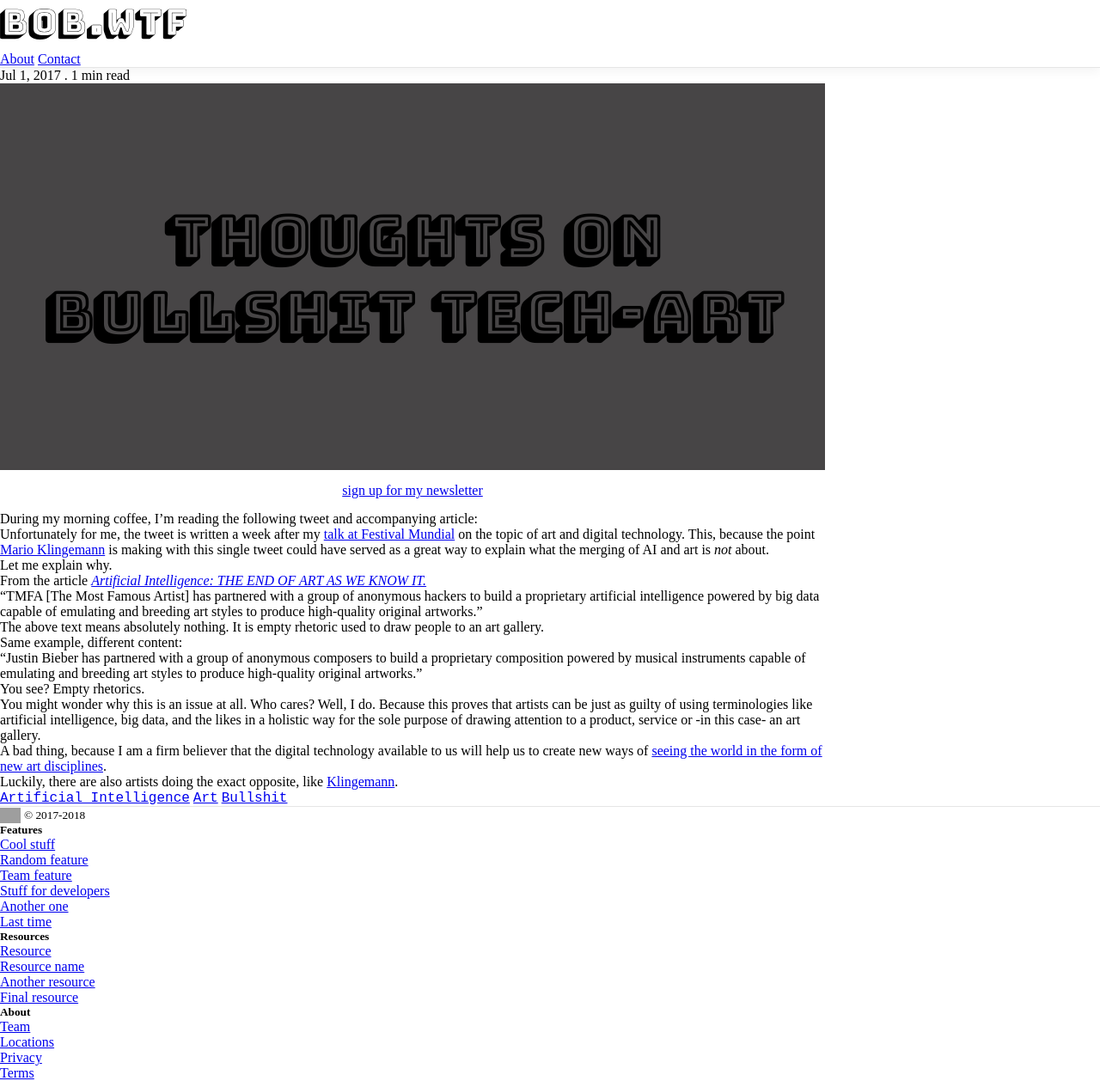
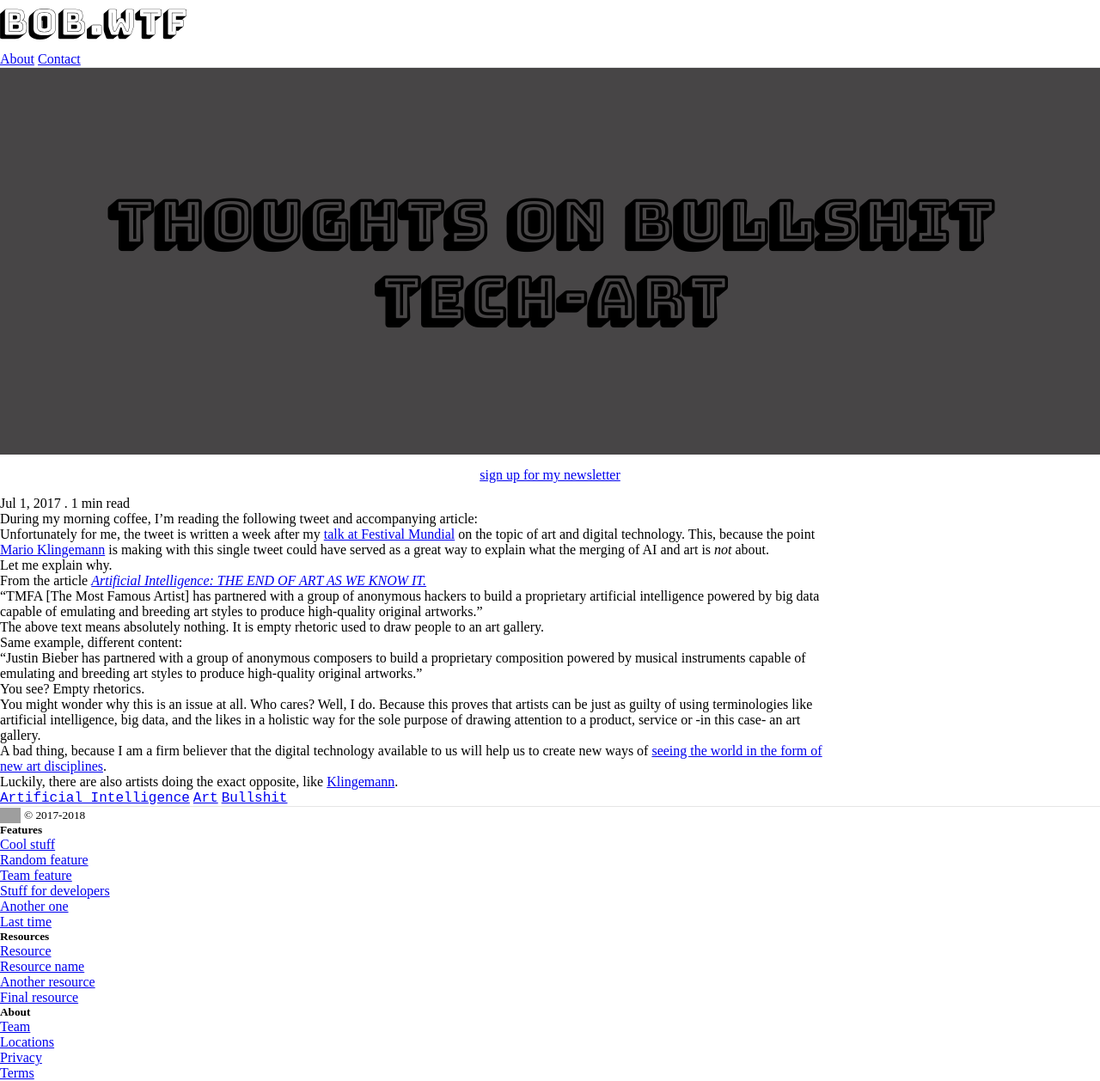
Before and after one commit to bobvanluijt/bobvanluijt.github.io, a Jekyll site: the page built from _posts/2017-07-01-thoughts-on-bullshit-tech-art.md, in a window 1280 px wide. Shown: the whole page at 86% size. Built offline with Jekyll 4.4.1, drawn with Linux system fonts in a browser that asks for light colours; nearby versions of some CDN libraries; comment, search, counter and statistics services are not loaded; grey boxes are pictures that could not be loaded.

Commit message:
#12 fixed img 100% background

```diff
--- a/_includes/header.html
+++ b/_includes/header.html
@@ -1,4 +1,4 @@
-<div class="d-flex flex-column flex-md-row align-items-center p-3 px-md-4 mb-3 bg-white border-bottom box-shadow">
+<div class="d-flex flex-column flex-md-row align-items-center p-3 px-md-4 bg-white border-bottom box-shadow">
   <a class="my-0 mr-md-auto font-weight-normal" href="/">
     <svg xmlns="http://www.w3.org/2000/svg" width="1414" height="234" viewBox="0 0 1414 234" class="logo">
     <defs>
--- a/_layouts/post.html
+++ b/_layouts/post.html
@@ -1,9 +1,21 @@
 ---
 layout: default
 ---
+<div class="container-fluid no-padding">
+  <div class="row no-gutters">
+    <div class="col-12 no-gutters">
+      <div class="post_img latest_img single_img" style="background:{{ page.bg_color }};">
+        <div class="post_head_img single_page_img">
+          <h1 class="latest_post_img_title post_img_title">{{ page.title }}<br><small>{{ page.img_sub_title }}</small></h1>
+        </div>
+      </div>
+      <a class="s_link" href="http://bit.ly/bobs-nwslttr">sign up for my newsletter</a>
+    </div>
+  </div>
+</div>
 <div class="container">
   <div class="row">
-    <div class="col mt-2">
+    <div class="col-sm-10 offset-sm-1 mt-2">
       {% assign words = page.content | number_of_words %}
       {% if words < 360 %}
         <p>{{ page.date | date: "%b %-d, %Y" }} . 1 min read</p>
@@ -12,24 +24,9 @@ layout: default
       {% endif %}
     </div>
   </div>
-  <div class="row no-gutters">
-    <div class="col-12 no-gutters mt-2">
-      <div class="post_img latest_img single_img" style="background:{{ page.bg_color }};">
-        <!-- <a href="{{ first.url }}" class="post_link"> -->
-          <!-- <img class="post_img" src="/assets/images/{{ post.img }}" alt=""> -->
-          <div class="post_head_img single_page_img">
-            <h1 class="latest_post_img_title post_img_title">{{ page.title }}<br><small>{{ page.img_sub_title }}</small></h1>
-          </div>
-        <!-- </a> -->
-      </div>
-      <a class="s_link" href="http://bit.ly/bobs-nwslttr">sign up for my newsletter</a>
-    </div>
-  </div>
-</div>
-<div class="container">
   <div class="row">
     <div class="col-sm-10 offset-sm-1">
-      <div class="post_page mt-5">
+      <div class="post_page mt-2">
         {{ content }}
       </div>
     </div>
```
